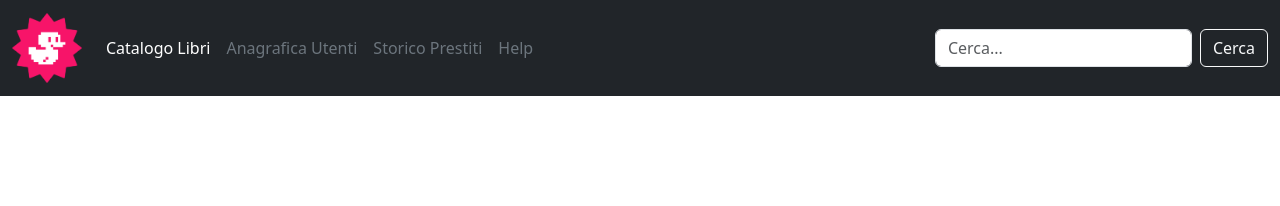
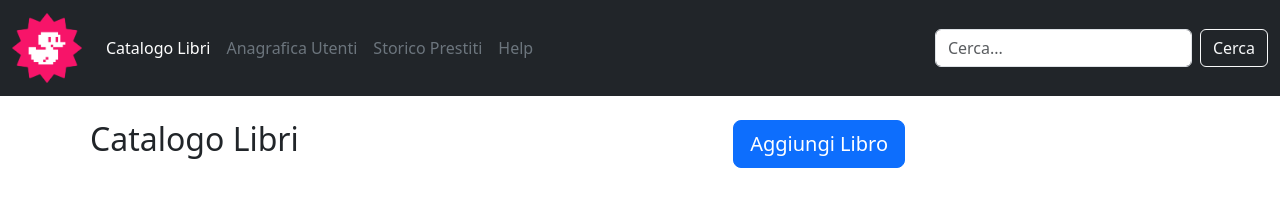
Before and after one commit to Kevin-Garri/html-css-bootstrap-dashboard, a plain HTML site: page index.html in a window 1280 px wide. Drawn offline with nearby package versions, Linux system fonts and the light colour scheme.

Commit message:
[add] Catalogo libri

```diff
--- a/index.html
+++ b/index.html
@@ -58,8 +58,23 @@
     </nav>
   </header>
 
+  <main>
+    <!---CATALOGO-LIBRI---->
+    <div class="container">
+      <div class="row">
+        <div class="col-12 col-lg-8 col-xl-9">
+          <div class="row py-4 px-lg-2">
+            <div class="col-6">
+              <h2>Catalogo Libri</h2>
+            </div>
+            <div class="col-6 text-end">
+              <a href="#" class="btn btn-lg btn-primary">Aggiungi Libro</a>
+            </div>
+          </div>
+        </div>
 
-  <main>
+      </div>
+    </div>
 
   </main>
 
```
